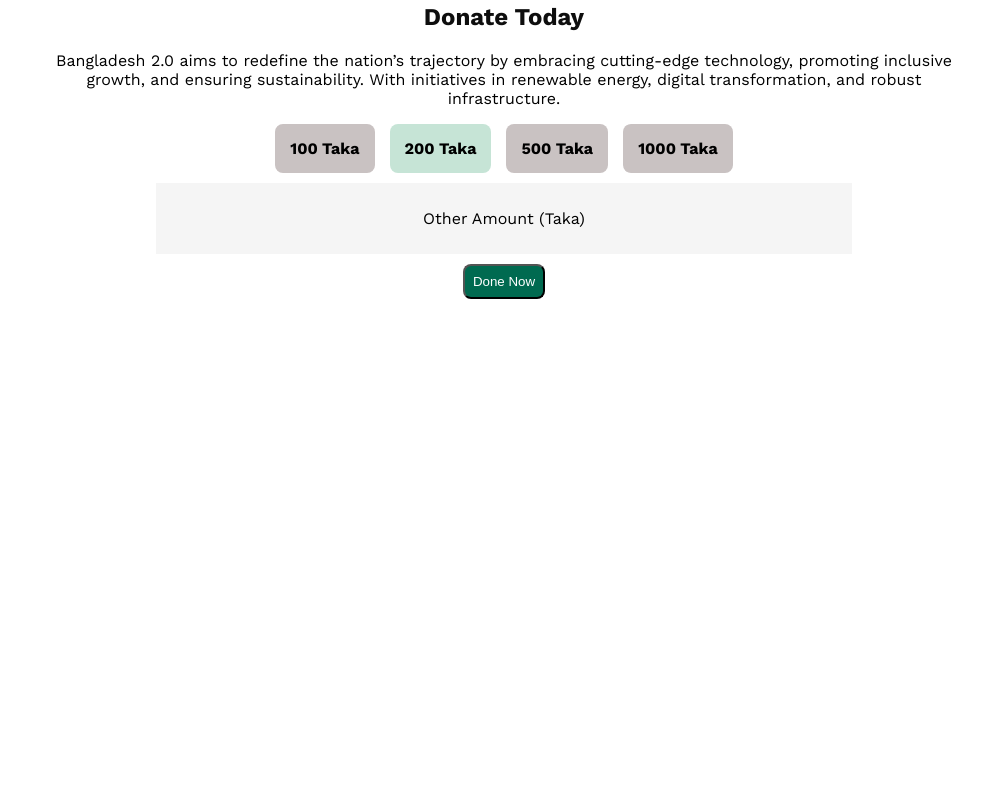
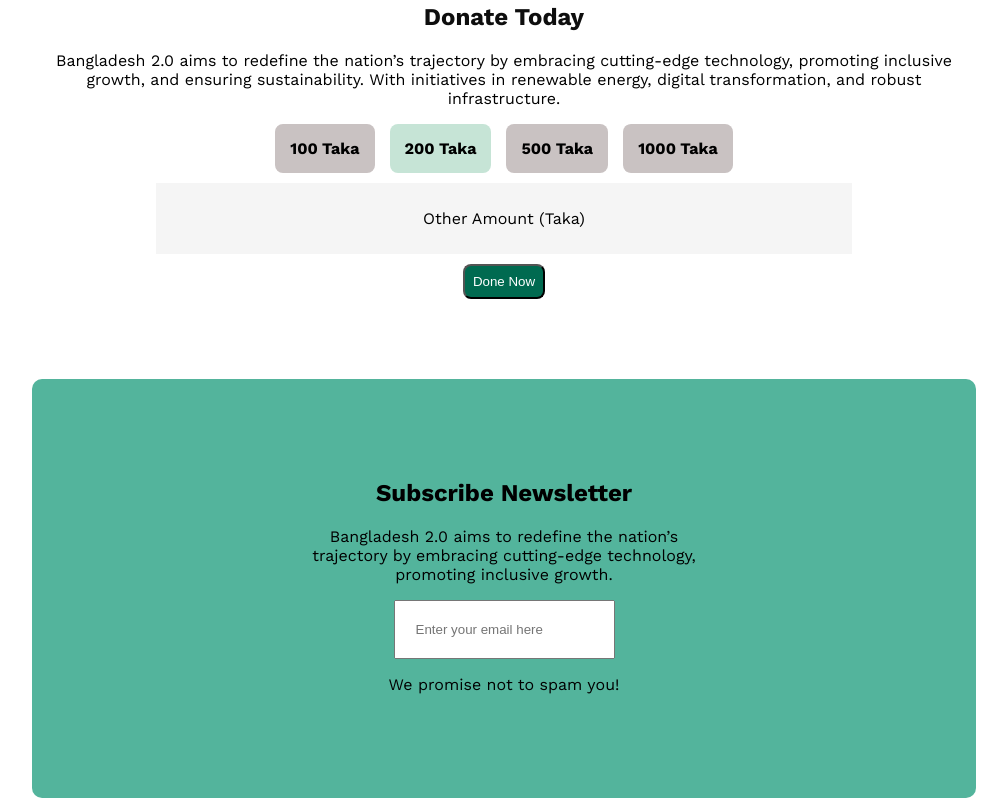
Before and after one commit to asifikram/B11A1--assignment-1, a plain HTML site: page assets/index.html in a window 1280 px wide. Shown: the part 2538-3344 px from the top of the page, without its empty margins (136-1143 px from the left). Before the commit the page ends 2845 px from the top, so only its background shows below. Drawn offline with nearby package versions, Linux system fonts and the light colour scheme.

Commit message:
finish the footer section

```diff
--- a/assets/index.html
+++ b/assets/index.html
@@ -182,5 +182,16 @@
         </div>
     </section>
   </main>
-  <footer></footer>
+  <footer>
+    <section class="footer">
+        <div class="footer-content">
+            <h1>Subscribe Newsletter</h1>
+            <p>Bangladesh 2.0 aims to redefine the nation’s trajectory by embracing cutting-edge technology, promoting inclusive growth.</p>
+            <div>
+                <input class="gritings" type="email" name="" id="" placeholder="Enter your email here">
+            </div>
+            <p>We promise not to spam you!</p>
+        </div>
+    </section>
+  </footer>
 </html>
--- a/assets/style.css
+++ b/assets/style.css
@@ -195,6 +195,21 @@
    margin-top: 10px;
 }
 
-.button{
+.footer{
+    background-color:#53b49c;
+    margin-left: 160px;
+    margin-right: 160px;
+    padding: 80px 265px;
+    margin-top: 80px;
+    border-radius: 10px;
+}
+
+.footer-content{
+    text-align: center;
+    margin-bottom: 24px;
+}
+
+.gritings{
+    padding:20px;
 
 }
```
